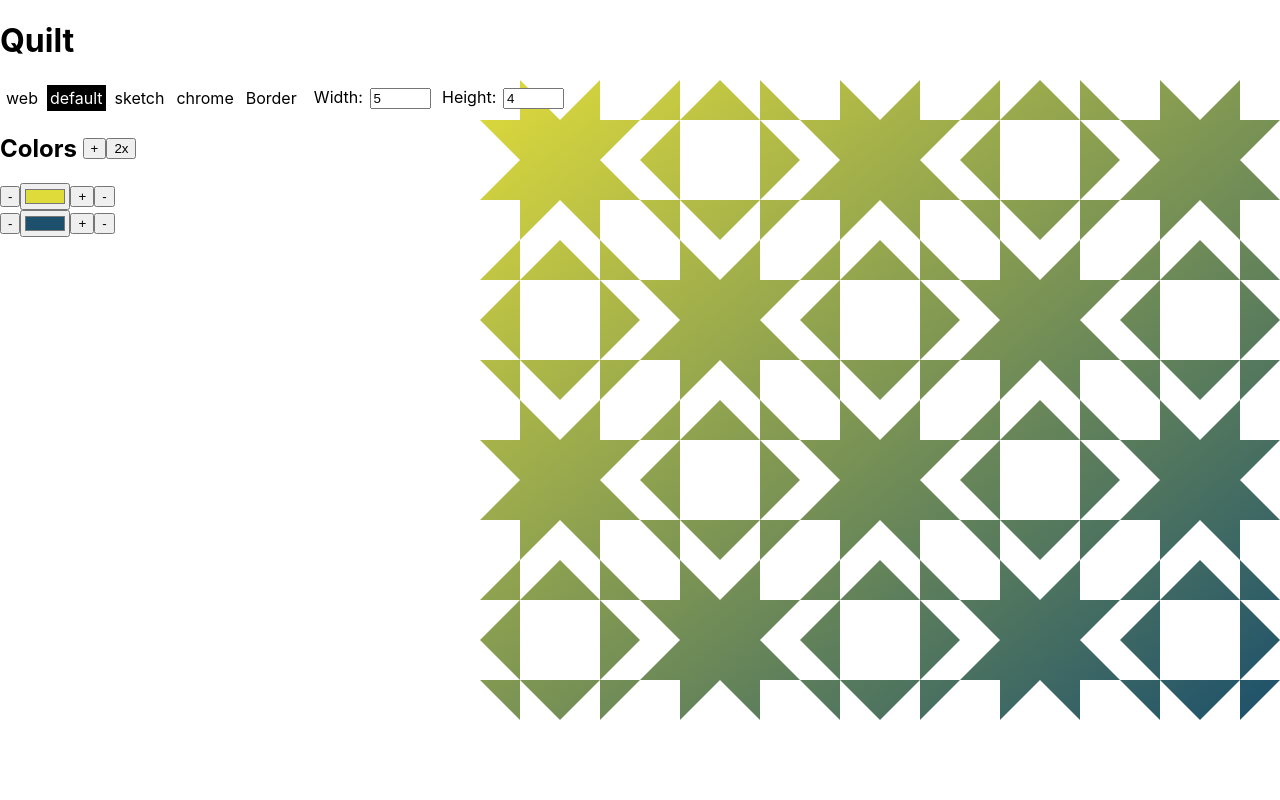
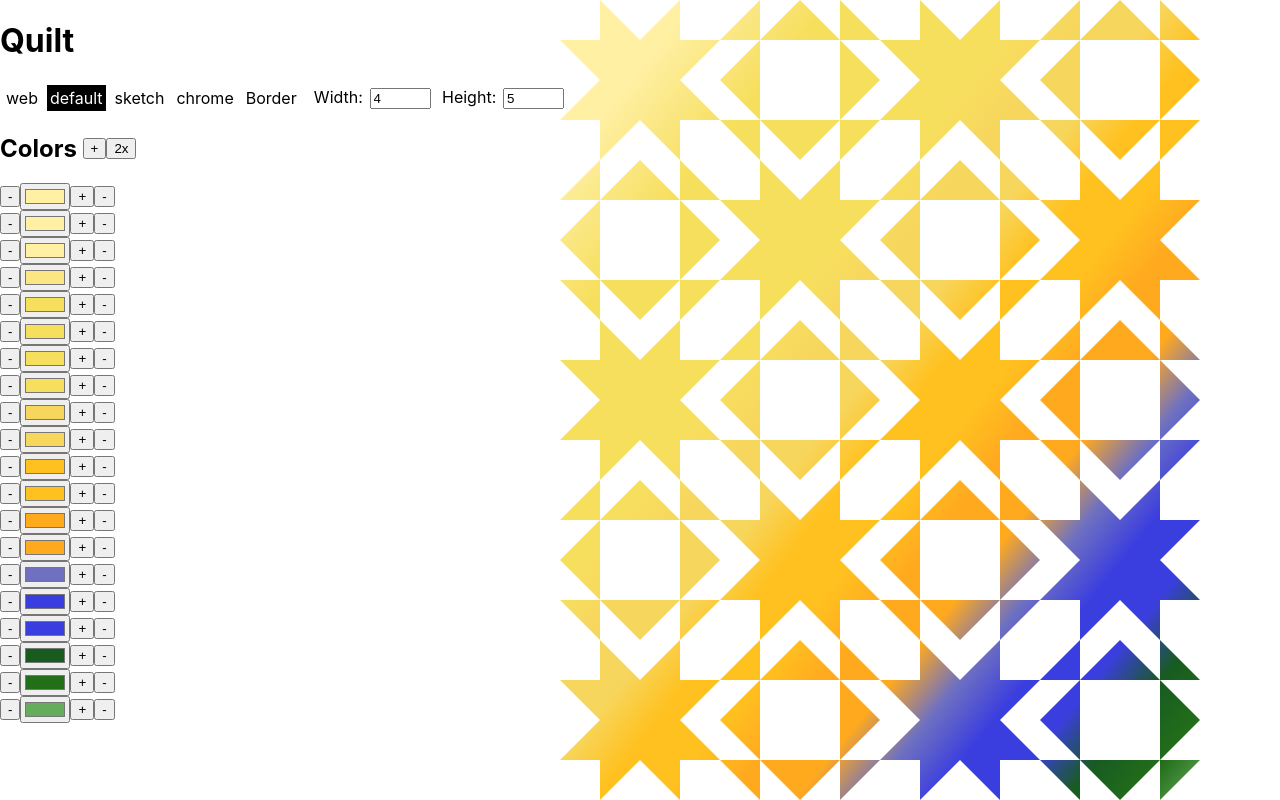
Before and after one commit to neolefty/quilt, a React (Create React App) app: page / in a window 1280 px wide. Built offline with nearby package versions, Linux system fonts and the light colour scheme.

Commit message:
default to Bahiyyih's quilt

```diff
--- a/src/State.ts
+++ b/src/State.ts
@@ -12,10 +12,12 @@ export interface AppState {
 
 export const DEFAULT_APP_STATE: AppState = {
     pickers: Map({"web": false, "default": true, "sketch": false, "chrome": false}),
-    colors: List([ "#dfdb3b", "#1c506c" ]),
-    quiltSize: new Point(5, 4),
+    colors: List([
+       "#fff0a3", "#fff0a3", "#fff0a3", "#fae783", "#f7df5e", "#f7df5e", "#f7df5e", "#f7df5e", "#f7d65e", "#f7d65e", "#ffc11f", "#ffc11f", "#ffa91f", "#ffa91f", "#6f71c0", "#3b3edf", "#3b3edf", "#185b21", "#226e19", "#66ac5d",
+    ]),
+    quiltSize: new Point(4, 5),
     showBorder: true,
-    borderColor: "#1c506c",
+    borderColor: "#1b3272",
     errors: List(), //["error", "another, longer error"])
 }
 
```
